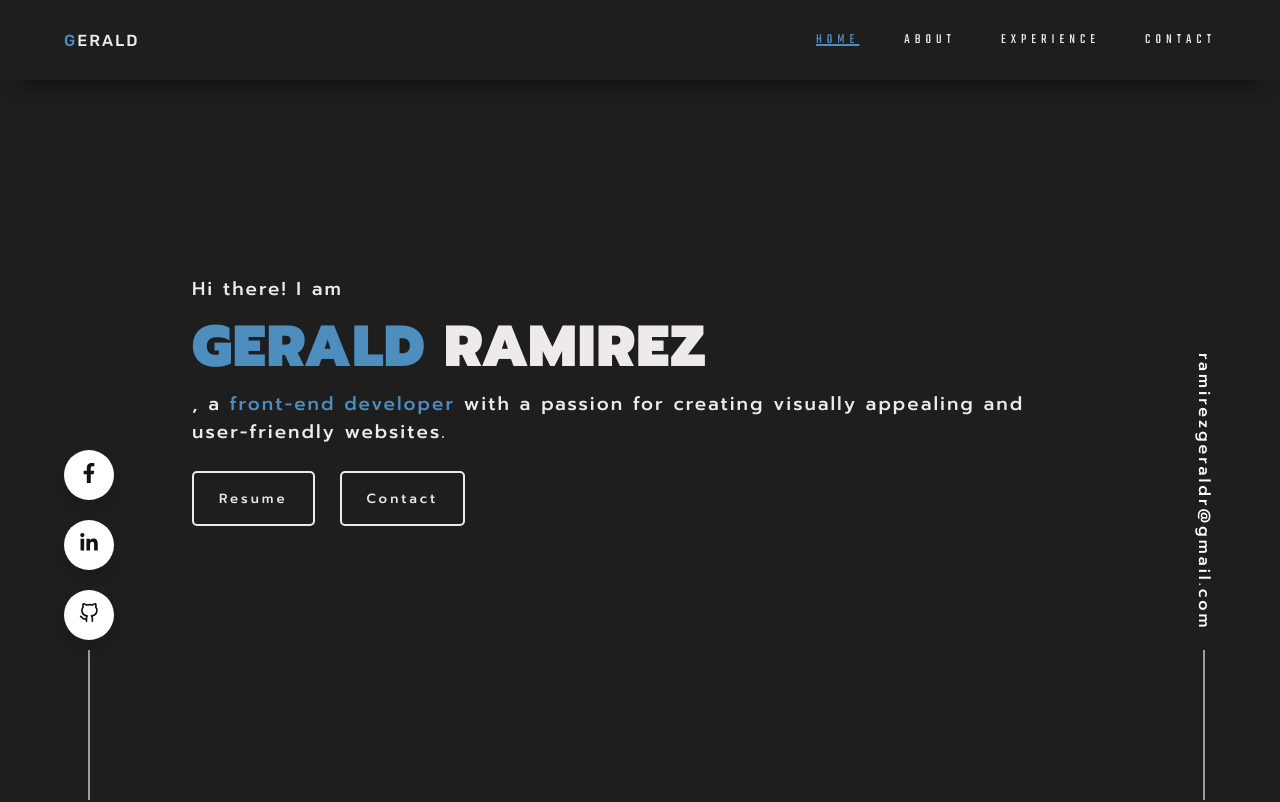
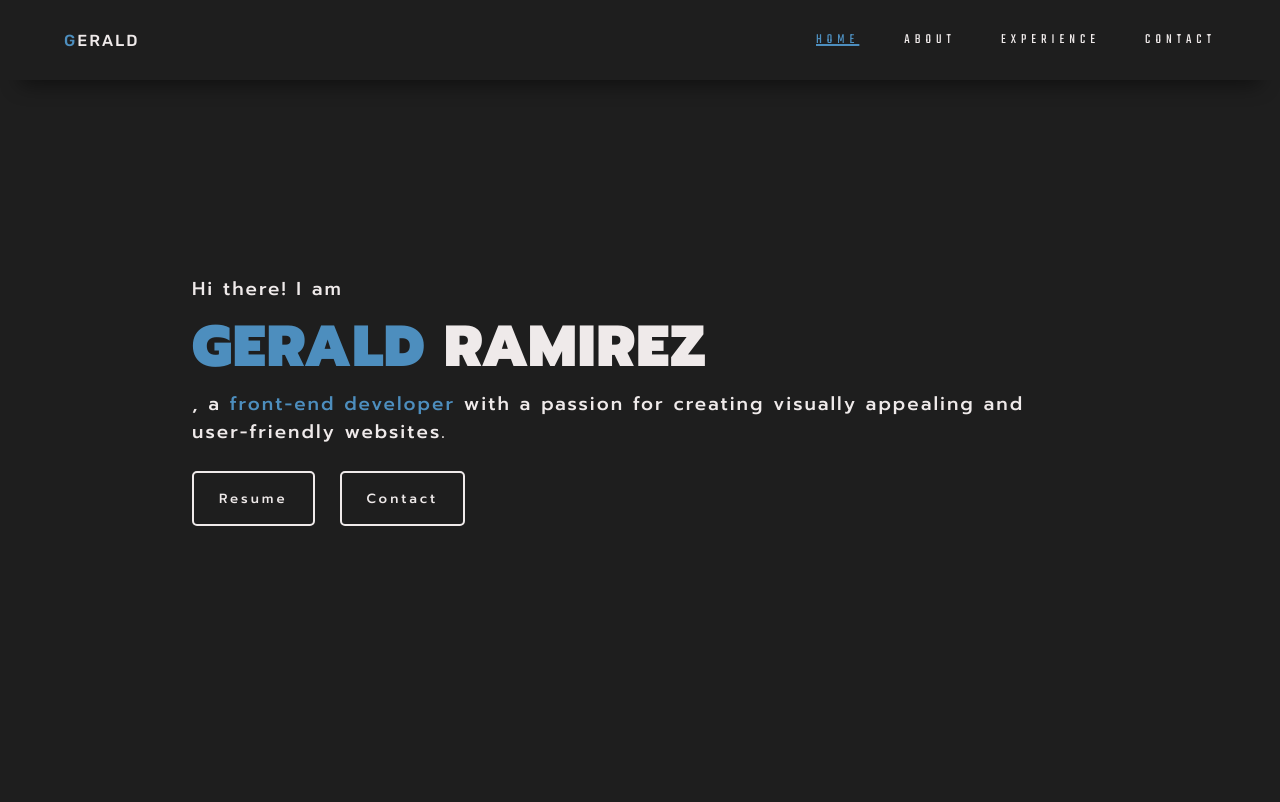
Before and after one commit to RamirezGR/gerald-portfolio, a React (Create React App) app: page / in a window 1280 px wide. Shown: the top 802 px of the page. Built offline with nearby package versions, Linux system fonts and the light colour scheme.

Commit message:
removed socmed

```diff
--- a/src/App.js
+++ b/src/App.js
@@ -5,7 +5,6 @@ import {
 import About from "./components/About";
 import Home from "./components/Home"
 import Navbar from "./components/Navbar/Navbar";
-import Socmed from "./components/Socmed/Socmed";
 import Experience from "./components/Experience";
 import Contact from "./components/Contact";
 
@@ -14,7 +13,6 @@ function AppLayout() {
   return (
      <>
       <Navbar />
-      <Socmed/>
       <Outlet />
     </>
   );
```
